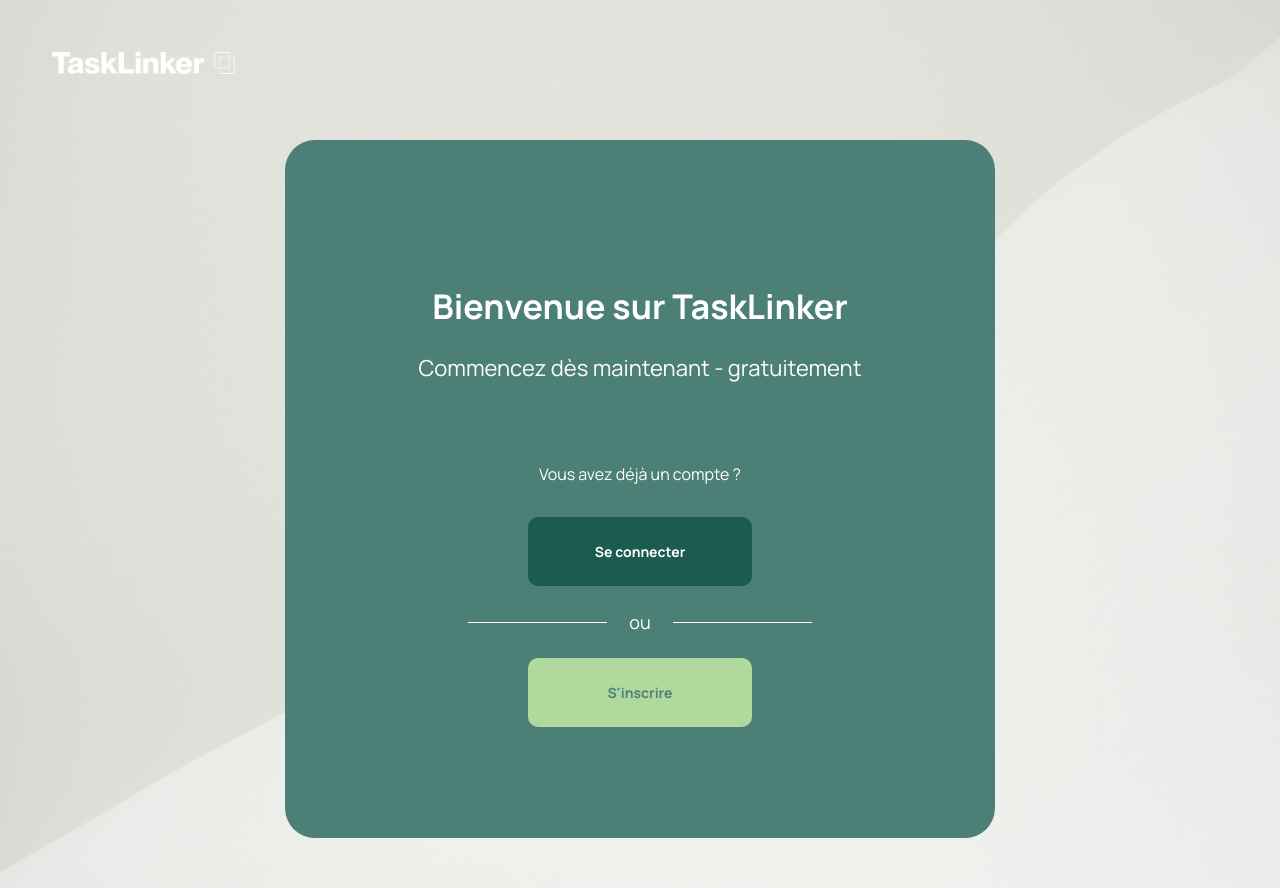
After one commit to LuDetling/BeWise, a Symfony app: template templates/security/welcome.html.twig in a window 1280 px wide. The commit adds this page. Run offline with Twig, Linux system fonts and the light colour scheme; the template is opened without the code that fills it, so the values that code supplies are empty; some libraries are stand-ins or nearby versions.

```diff
--- a/public/css/style.css
+++ b/public/css/style.css
@@ -8,7 +8,15 @@
   display: flex;
   align-items: center;
   justify-content: center;
-  padding: 50px 0;
+  flex-direction: column;
+  padding-bottom: 50px;
+}
+#main-container-notco #logo {
+  justify-self: left;
+  margin: 52px auto 61px 52px;
+}
+#main-container-notco #logo img {
+  margin: 0;
 }
 #main-container-notco #content-notco {
   width: 710px;
@@ -17,12 +25,88 @@
   background-color: #4c8077;
   margin: auto;
   padding-bottom: 44px;
+  text-align: center;
+  color: white;
+}
+#main-container-notco #content-notco .btn, #main-container-notco #content-notco form #registration_form_save {
+  padding: 25px;
+  border-radius: 10px;
+  width: 100%;
+  font-size: 14px;
+  font-weight: 700;
+  border: none;
+  transition: 0.3s;
+  margin: auto;
+  margin-bottom: 1rem;
+  display: block;
+  text-decoration: none;
+  cursor: pointer;
+}
+#main-container-notco #content-notco .btn-primary, #main-container-notco #content-notco form #registration_form_save {
+  background-color: #1c5b50;
+  color: white;
+}
+#main-container-notco #content-notco .btn-primary:hover, #main-container-notco #content-notco form #registration_form_save:hover {
+  background-color: white;
+  color: #1c5b50;
+}
+#main-container-notco #content-notco .btn-secondary {
+  background-color: #b1d89d;
+  color: #4d8077;
+}
+#main-container-notco #content-notco .btn-secondary:hover {
+  background-color: white;
+  color: #b1d89d;
+}
+#main-container-notco #content-notco .btn-welcome {
+  width: 224px;
+  margin: 24px auto;
+}
+#main-container-notco #content-notco .or {
+  display: flex;
+  align-items: center;
+  justify-content: center;
+  gap: 22px;
+  font-size: 18px;
+}
+#main-container-notco #content-notco .or::before, #main-container-notco #content-notco .or::after {
+  content: "";
+  width: 139px;
+  height: 1px;
+  background-color: white;
+}
+#main-container-notco #content-notco a {
+  color: white;
+  text-decoration: none;
+  display: inline-block;
+}
+#main-container-notco #content-notco a:hover {
+  text-decoration: underline;
 }
 #main-container-notco #content-notco h1 {
-  padding-top: 110px;
-  text-align: center;
   color: white;
   font-size: 34px;
+  margin: 0;
+}
+#main-container-notco #content-notco .h1-login {
+  padding-top: 110px;
+  margin-bottom: 46px;
+}
+#main-container-notco #content-notco .h1-register {
+  padding-top: 52px;
+  margin-bottom: 47px;
+}
+#main-container-notco #content-notco .h1-welcome {
+  padding-top: 143px;
+  margin-bottom: 24px;
+}
+#main-container-notco #content-notco h2 {
+  font-size: 22px;
+  font-weight: 400;
+  margin-bottom: 80px;
+}
+#main-container-notco #content-notco .already-account {
+  margin-bottom: 8px;
 }
 #main-container-notco #content-notco form {
   margin: auto;
--- a/public/scss/log.scss
+++ b/public/scss/log.scss
@@ -6,7 +6,15 @@
     display: flex;
     align-items: center;
     justify-content: center;
-    padding: 50px 0;
+    flex-direction: column;
+    padding-bottom: 50px;
+    #logo {
+        justify-self: left;
+        margin: 52px auto 61px 52px;
+        img {
+            margin: 0;
+        }
+    }
     #content-notco {
         width: 710px;
         min-height: 698px;
@@ -14,11 +22,88 @@
         background-color: #4c8077;
         margin: auto;
         padding-bottom: 44px;
+        text-align: center;
+        color: white;
+        .btn {
+            padding: 25px;
+            border-radius: 10px;
+            width: 100%;
+            font-size: 14px;
+            font-weight: 700;
+            border: none;
+            transition: 0.3s;
+            margin: auto;
+            margin-bottom: 1rem;
+            display: block;
+            text-decoration: none;
+            cursor: pointer;
+        }
+        .btn-primary {
+            background-color: #1c5b50;
+            color: white;
+            &:hover {
+                background-color: white;
+                color: #1c5b50;
+            }
+        }
+        .btn-secondary {
+            background-color: #b1d89d;
+            color: #4d8077;
+            &:hover {
+                background-color: white;
+                color: #b1d89d;
+            }
+        }
+        .btn-welcome {
+            width: 224px;
+            margin: 24px auto;
+        }
+        .or {
+            display: flex;
+            align-items: center;
+            justify-content: center;
+            gap: 22px;
+            font-size: 18px;
+            &::before,
+            &::after {
+                content: "";
+                width: 139px;
+                height: 1px;
+                background-color: white;
+            }
+        }
+        a {
+            color: white;
+            text-decoration: none;
+            display: inline-block;
+            &:hover {
+                text-decoration: underline;
+            }
+        }
         h1 {
-            padding-top: 110px;
-            text-align: center;
             color: white;
             font-size: 34px;
+            margin: 0;
+        }
+        .h1-login {
+            padding-top: 110px;
+            margin-bottom: 46px;
+        }
+        .h1-register {
+            padding-top: 52px;
+            margin-bottom: 47px;
+        }
+        .h1-welcome {
+            padding-top: 143px;
+            margin-bottom: 24px;
+        }
+        h2 {
+            font-size: 22px;
+            font-weight: 400;
+            margin-bottom: 80px;
+        }
+        .already-account {
+            margin-bottom: 8px;
         }
         form {
             margin: auto;
--- a/templates/registration/register.html.twig
+++ b/templates/registration/register.html.twig
@@ -11,6 +11,7 @@
 	<h1 class="h1-register">S'inscrire</h1>
 
 	{{form(registrationForm)}}
+	<a href="/login">Vous avez déjà un compte ?</a>
 		{#
 		    {{ form_errors(registrationForm) }}
 
--- a/templates/security/base-notco.html.twig
+++ b/templates/security/base-notco.html.twig
@@ -16,6 +16,9 @@
 	</head>
 	<body>
 		<div id="main-container-notco">
+			<a href="{{path('app_projets')}}" id="logo">
+				<img src="{{ asset('img/logo.png') }}" alt="Logo TaskLinker"/>
+			</a>
 			<div id="content-notco"> {% block body %}{% endblock %}
 				</div>
 			</div>
--- /dev/null
+++ b/templates/security/welcome.html.twig
@@ -0,0 +1,16 @@
+{% extends "security/base-notco.html.twig" %}
+
+{% block body %}
+	<h1 class="h1-welcome">
+		<main id="content-welcome">
+			Bienvenue sur TaskLinker
+		</h1>
+		<h2>
+			Commencez dès maintenant - gratuitement
+		</h2>
+		<a href="/login" class="already-account">Vous avez déjà un compte ?</a>
+		<a href="/login" class="btn btn-primary btn-welcome">Se connecter</a>
+		<div class="or">ou</div>
+		<a href="/register" class="btn btn-secondary btn-welcome">S'inscrire</a>
+	</main>
+{% endblock %}
```
Also changed, not shown: other parts of public/css/style.css (+8 -17 lines), other parts of public/scss/log.scss (+10 -18 lines), src/Controller/ProjetController.php (+5 -2 lines), templates/welcome.html.twig (deleted, +0 -19 lines), 1 other file.
